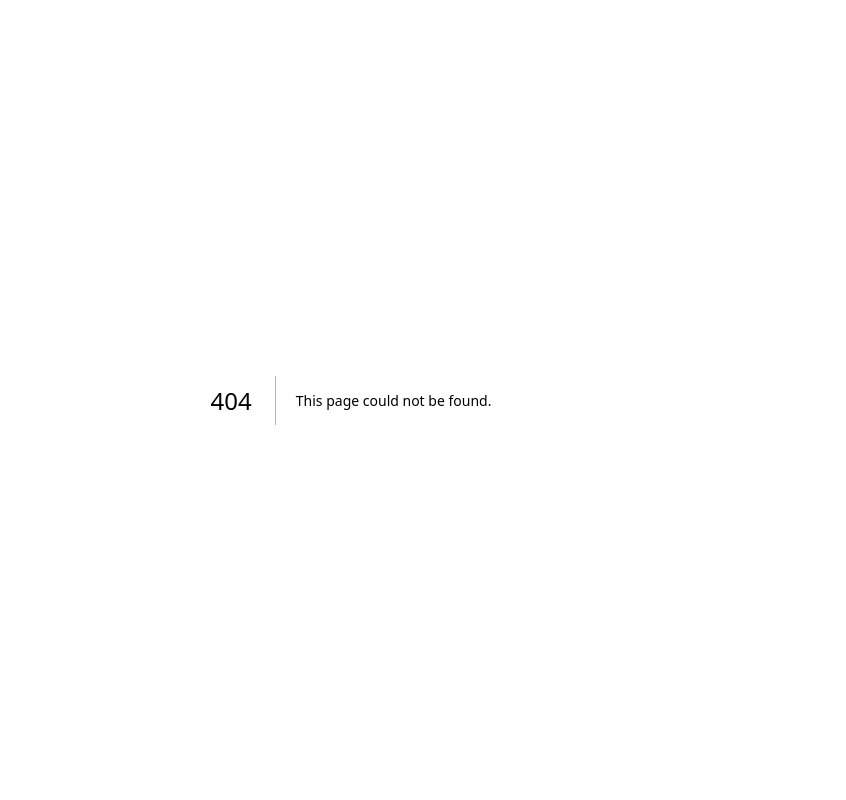
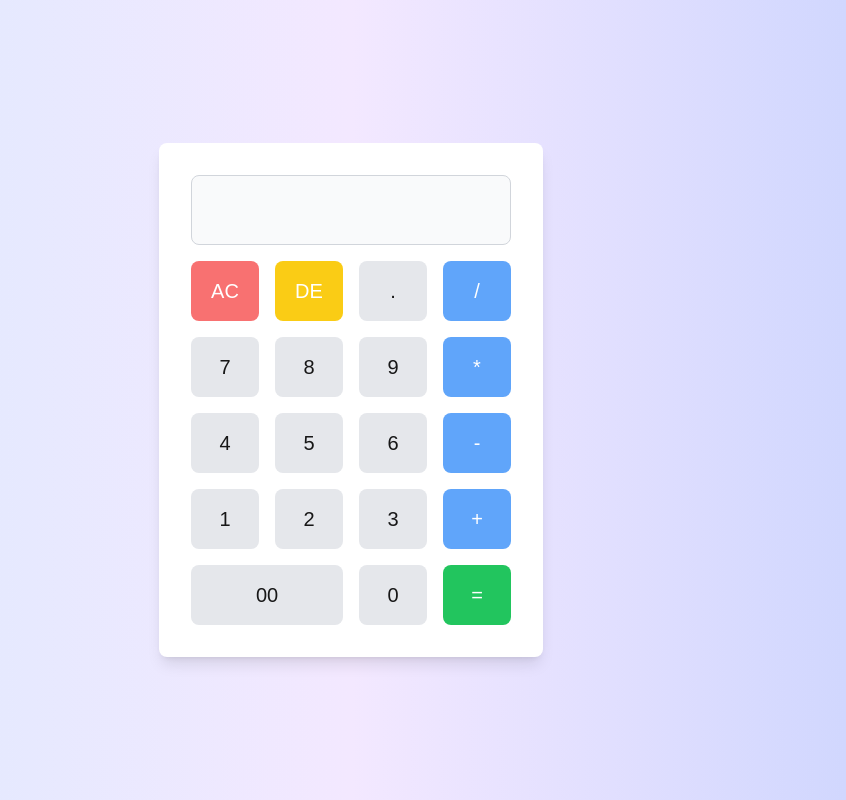
Before and after one commit to Muhammad-Talha103/Project-Of-30-Days, a Next.js app: page /Day-05 in a window 1280 px wide. Before the commit this address had no page. Shown: the whole page, without its empty margins (289-1135 px from the left). Built offline with nearby package versions, Linux system fonts and the light colour scheme.

Commit message:
first commit

```diff
--- a/app/Component/Mainpage/mainpage.tsx
+++ b/app/Component/Mainpage/mainpage.tsx
@@ -18,7 +18,7 @@ export default function MainPage() {
       <div className="grid grid-cols-1 sm:grid-cols-1 md:grid-cols-2 lg:grid-cols-3 gap-6">
         {Array.from({ length: 30 }).map((_, index) => {
           const dayNumber = index + 1;
-          const isComingSoon = dayNumber >= 5; // "Coming Soon" for days after 5
+          const isComingSoon = dayNumber >= 6; // "Coming Soon" for days after 5
 
           return (
             <Link
--- /dev/null
+++ b/app/Day-05/component/calculator.tsx
@@ -0,0 +1,198 @@
+// app/Calculator.tsx
+'use client';
+import { useState } from 'react';
+
+const Calculator = () => {
+  const [display, setDisplay] = useState(''); // Manage the display state
+
+  // Function to update the display value
+  const handleClick = (value: string) => {
+    setDisplay((prev) => prev + value);
+  };
+
+  // Function to handle calculation
+  const handleEqual = () => {
+    try {
+      setDisplay(eval(display).toString()); // Evaluate the expression and update display
+    } catch {
+      setDisplay('Error'); // Show error if evaluation fails
+    }
+  };
+
+  // Function to clear display
+  const handleClear = () => {
+    setDisplay('');
+  };
+
+  // Function to delete last entry
+  const handleDelete = () => {
+    setDisplay((prev) => prev.slice(0, -1));
+  };
+
+  return (
+    <div className="min-h-screen flex items-center justify-center bg-gradient-to-r from-blue-100 via-purple-100 to-indigo-200">
+      <div className="bg-white p-8 rounded-lg shadow-lg w-96">
+        <form>
+          {/* Display */}
+          <div className="mb-4">
+            <input
+              type="text"
+              name="display"
+              value={display}
+              className="w-full text-right text-3xl p-4 border border-gray-300 rounded-lg bg-gray-50"
+              disabled
+            />
+          </div>
+
+          {/* Buttons */}
+          <div className="grid grid-cols-4 gap-4">
+            {/* Row 1 */}
+            <button
+              type="button"
+              className="p-4 bg-red-400 text-white text-xl rounded-lg hover:bg-red-500 transition-all"
+              onClick={handleClear}
+            >
+              AC
+            </button>
+            <button
+              type="button"
+              className="p-4 bg-yellow-400 text-white text-xl rounded-lg hover:bg-yellow-500 transition-all"
+              onClick={handleDelete}
+            >
+              DE
+            </button>
+            <button
+              type="button"
+              className="p-4 bg-gray-200 text-xl rounded-lg hover:bg-gray-300 transition-all"
+              onClick={() => handleClick('.')}
+            >
+              .
+            </button>
+            <button
+              type="button"
+              className="p-4 bg-blue-400 text-white text-xl rounded-lg hover:bg-blue-500 transition-all"
+              onClick={() => handleClick('/')}
+            >
+              /
+            </button>
+
+            {/* Row 2 */}
+            <button
+              type="button"
+              className="p-4 bg-gray-200 text-xl rounded-lg hover:bg-gray-300 transition-all"
+              onClick={() => handleClick('7')}
+            >
+              7
+            </button>
+            <button
+              type="button"
+              className="p-4 bg-gray-200 text-xl rounded-lg hover:bg-gray-300 transition-all"
+              onClick={() => handleClick('8')}
+            >
+              8
+            </button>
+            <button
+              type="button"
+              className="p-4 bg-gray-200 text-xl rounded-lg hover:bg-gray-300 transition-all"
+              onClick={() => handleClick('9')}
+            >
+              9
+            </button>
+            <button
+              type="button"
+              className="p-4 bg-blue-400 text-white text-xl rounded-lg hover:bg-blue-500 transition-all"
+              onClick={() => handleClick('*')}
+            >
+              *
+            </button>
+
+            {/* Row 3 */}
+            <button
+              type="button"
+              className="p-4 bg-gray-200 text-xl rounded-lg hover:bg-gray-300 transition-all"
+              onClick={() => handleClick('4')}
+            >
+              4
+            </button>
+            <button
+              type="button"
+              className="p-4 bg-gray-200 text-xl rounded-lg hover:bg-gray-300 transition-all"
+              onClick={() => handleClick('5')}
+            >
+              5
+            </button>
+            <button
+              type="button"
+              className="p-4 bg-gray-200 text-xl rounded-lg hover:bg-gray-300 transition-all"
+              onClick={() => handleClick('6')}
+            >
+              6
+            </button>
+            <button
+              type="button"
+              className="p-4 bg-blue-400 text-white text-xl rounded-lg hover:bg-blue-500 transition-all"
+              onClick={() => handleClick('-')}
+            >
+              -
+            </button>
+
+            {/* Row 4 */}
+            <button
+              type="button"
+              className="p-4 bg-gray-200 text-xl rounded-lg hover:bg-gray-300 transition-all"
+              onClick={() => handleClick('1')}
+            >
+              1
+            </button>
+            <button
+              type="button"
+              className="p-4 bg-gray-200 text-xl rounded-lg hover:bg-gray-300 transition-all"
+              onClick={() => handleClick('2')}
+            >
+              2
+            </button>
+            <button
+              type="button"
+              className="p-4 bg-gray-200 text-xl rounded-lg hover:bg-gray-300 transition-all"
+              onClick={() => handleClick('3')}
+            >
+              3
+            </button>
+            <button
+              type="button"
+              className="p-4 bg-blue-400 text-white text-xl rounded-lg hover:bg-blue-500 transition-all"
+              onClick={() => handleClick('+')}
+            >
+              +
+            </button>
+
+            {/* Row 5 */}
+            <button
+              type="button"
+              className="col-span-2 p-4 bg-gray-200 text-xl rounded-lg hover:bg-gray-300 transition-all"
+              onClick={() => handleClick('00')}
+            >
+              00
+            </button>
+            <button
+              type="button"
+              className="p-4 bg-gray-200 text-xl rounded-lg hover:bg-gray-300 transition-all"
+              onClick={() => handleClick('0')}
+            >
+              0
+            </button>
+            <button
+              type="button"
+              className="p-4 bg-green-500 text-white text-xl rounded-lg hover:bg-green-600 transition-all"
+              onClick={handleEqual}
+            >
+              =
+            </button>
+          </div>
+        </form>
+      </div>
+    </div>
+  );
+};
+
+export default Calculator;
--- /dev/null
+++ b/app/Day-05/page.tsx
@@ -0,0 +1,10 @@
+import Calculator from "./component/calculator";
+
+
+import React from 'react'
+
+export default function page() {
+  return (
+    <div><Calculator/></div>
+  )
+}
```
